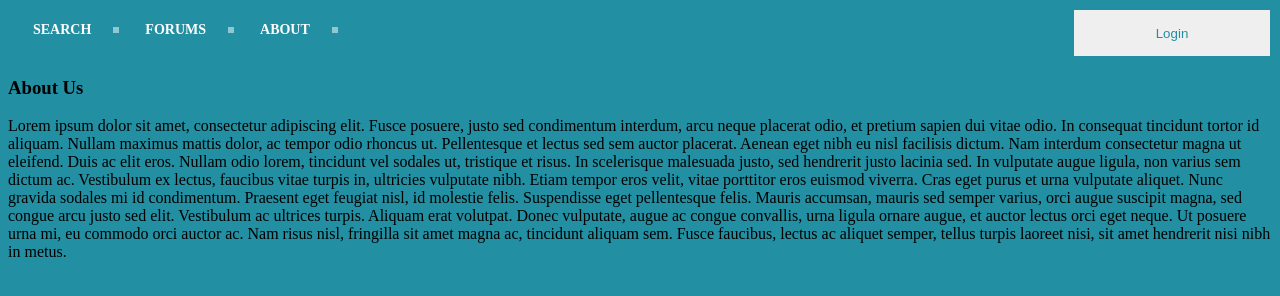
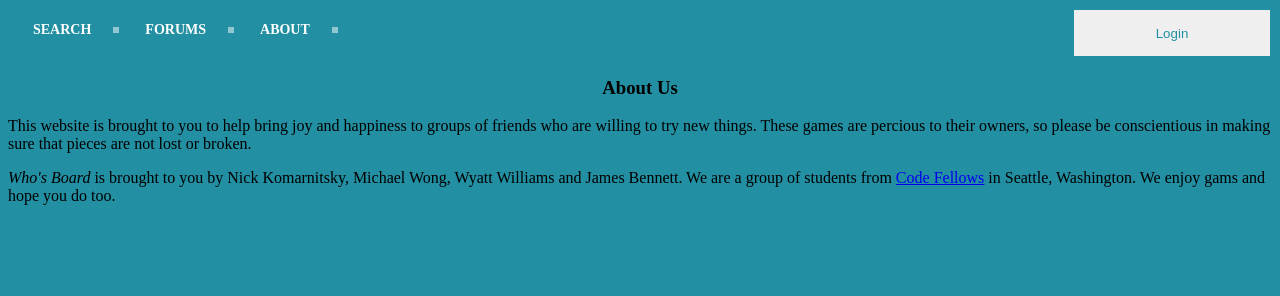
Before and after one commit to komarnickolas/board-game-sharing, a website: page public/About.html in a window 1280 px wide. Drawn offline with Linux system fonts and the light colour scheme.

Commit message:
added text and centered title

```diff
--- a/public/About.html
+++ b/public/About.html
@@ -13,7 +13,9 @@
           <li id='Username'></li>
       </ul>
     </div>
-    <h3>About Us</h3>
-    <p>Lorem ipsum dolor sit amet, consectetur adipiscing elit. Fusce posuere, justo sed condimentum interdum, arcu neque placerat odio, et pretium sapien dui vitae odio. In consequat tincidunt tortor id aliquam. Nullam maximus mattis dolor, ac tempor odio rhoncus ut. Pellentesque et lectus sed sem auctor placerat. Aenean eget nibh eu nisl facilisis dictum. Nam interdum consectetur magna ut eleifend. Duis ac elit eros. Nullam odio lorem, tincidunt vel sodales ut, tristique et risus. In scelerisque malesuada justo, sed hendrerit justo lacinia sed. In vulputate augue ligula, non varius sem dictum ac. Vestibulum ex lectus, faucibus vitae turpis in, ultricies vulputate nibh. Etiam tempor eros velit, vitae porttitor eros euismod viverra. Cras eget purus et urna vulputate aliquet. Nunc gravida sodales mi id condimentum. Praesent eget feugiat nisl, id molestie felis. Suspendisse eget pellentesque felis. Mauris accumsan, mauris sed semper varius, orci augue suscipit magna, sed congue arcu justo sed elit. Vestibulum ac ultrices turpis. Aliquam erat volutpat. Donec vulputate, augue ac congue convallis, urna ligula ornare augue, et auctor lectus orci eget neque. Ut posuere urna mi, eu commodo orci auctor ac. Nam risus nisl, fringilla sit amet magna ac, tincidunt aliquam sem. Fusce faucibus, lectus ac aliquet semper, tellus turpis laoreet nisi, sit amet hendrerit nisi nibh in metus.</p>
+    <h3><center>About Us</center></h3>
+    <p> This website is brought to you to help bring joy and happiness to groups of friends who are willing to try new things. These games are percious to their owners, so please be conscientious in making sure that pieces are not lost or broken.</p>
+    <p> <em>Who's Board</em> is brought to you by Nick Komarnitsky, Michael Wong, Wyatt Williams and James Bennett. We are a group of students from <a href="http://www.codefellows.com">Code Fellows</a> in Seattle, Washington. We enjoy gams and hope you do too.</p>
+
   </body>
 </html>
```
